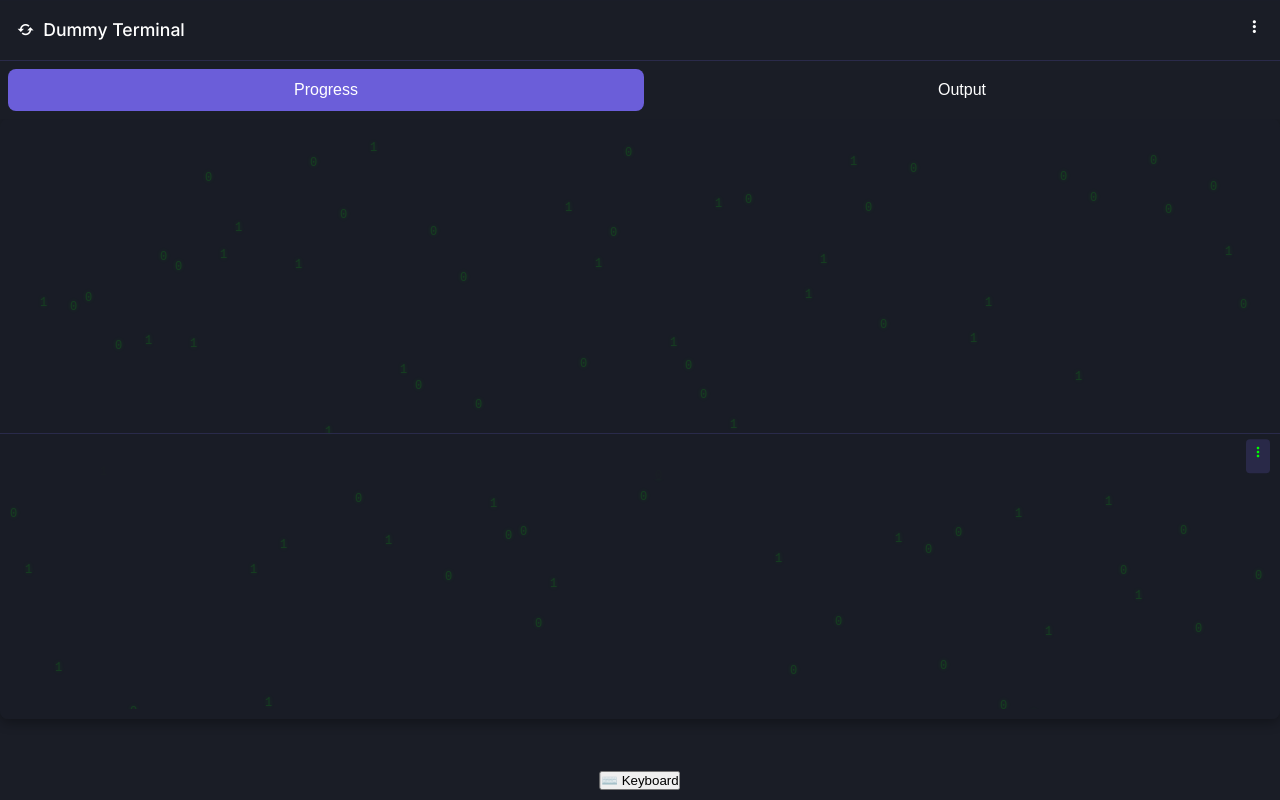
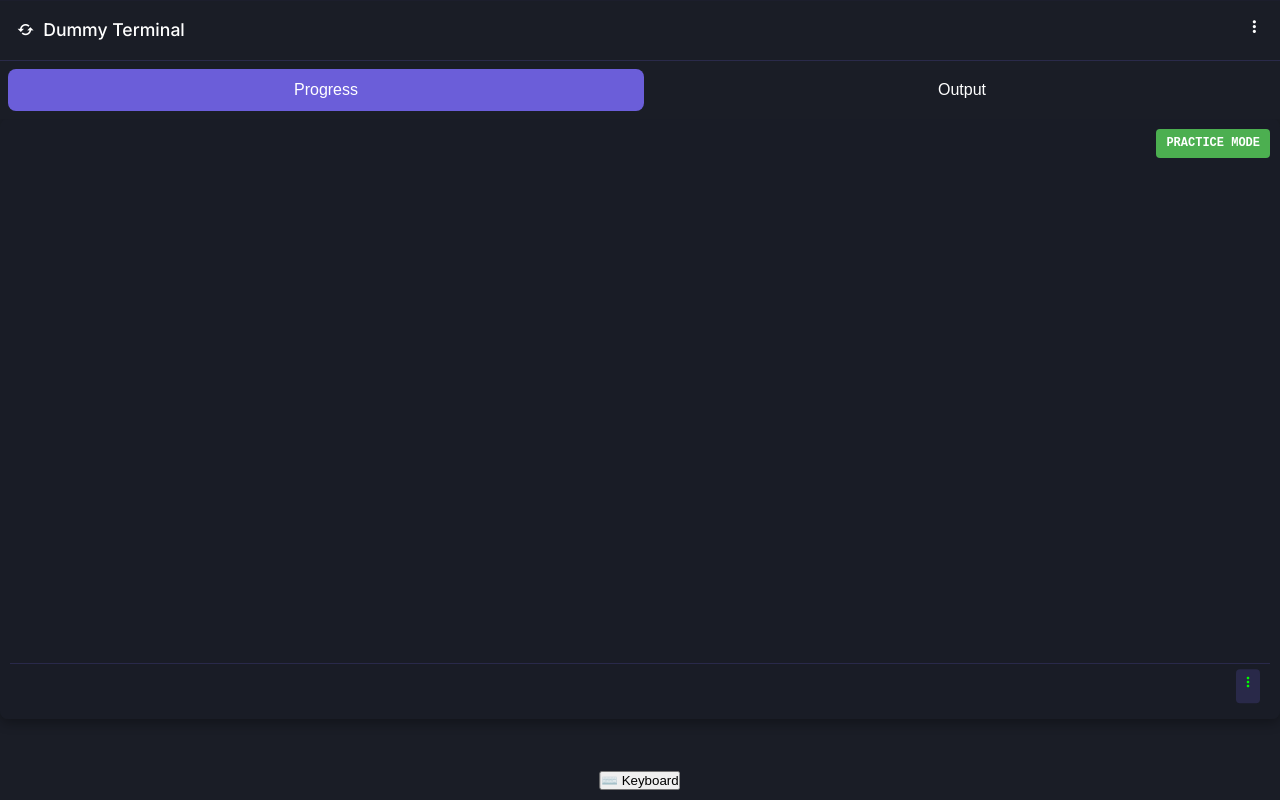
Before and after one commit to dkinzer222/Dummy_Terminal_Function, a Flask app: page / in a window 1280 px wide. Run offline with Flask 3, Linux system fonts and the light colour scheme.

Commit message:
Agent query: Please verify: 1. Is the terminal mode selector visible in the tools menu? 2. Can you switch between different modes? 3. Does the mode indicator update when switching modes? 4. Do the practice mode commands (help, ls, pwd) work correctly?

```diff
--- a/static/css/terminal.css
+++ b/static/css/terminal.css
@@ -14,6 +14,33 @@
     flex: 1 1 auto;
 }
 
+.mode-indicator {
+    position: absolute;
+    top: 10px;
+    right: 10px;
+    padding: 5px 10px;
+    border-radius: 4px;
+    font-size: 12px;
+    font-weight: bold;
+    z-index: 10;
+    text-transform: uppercase;
+}
+
+.mode-indicator.practice {
+    background-color: #4CAF50;
+    color: white;
+}
+
+.mode-indicator.system {
+    background-color: #f44336;
+    color: white;
+}
+
+.mode-indicator.virtual {
+    background-color: #2196F3;
+    color: white;
+}
+
 .terminal-output {
     flex: 1 1 auto;
     overflow-y: auto;
@@ -21,6 +48,7 @@
     position: relative;
     z-index: 2;
     background-color: rgba(26, 29, 38, 0.95);
+    margin-top: 30px;
 }
 
 @keyframes matrix-fall {
@@ -79,10 +125,7 @@
 }
 
 .command-container {
-    position: absolute;
-    bottom: 30vh;
-    left: 0;
-    right: 0;
+    position: relative;
     background-color: rgba(26, 29, 38, 0.95);
     padding: 10px;
     z-index: 1001;
--- a/static/js/terminal.js
+++ b/static/js/terminal.js
@@ -2,6 +2,25 @@ class Terminal {
     constructor() {
         this.glowTimeout = null;
         this.commandCount = 0;
+        this.mode = 'practice'; // Default mode
+        this.commandHistory = [];
+        this.historyIndex = -1;
+        this.mockFs = {
+            '/': {
+                'home': {
+                    'user': {
+                        'documents': {},
+                        'downloads': {},
+                        'desktop': {}
+                    }
+                },
+                'usr': {
+                    'bin': {},
+                    'local': {}
+                }
+            }
+        };
+        this.currentPath = '/home/user';
         this.init();
     }
 
@@ -19,6 +38,7 @@ class Terminal {
             this.setupInput();
             this.addEventListeners();
             this.setupMatrixBackground();
+            this.showWelcomeMessage();
         }
     }
 
@@ -26,6 +46,12 @@ class Terminal {
         this.terminal = document.querySelector('.terminal');
         this.output = document.querySelector('.terminal-output');
         this.input = document.querySelector('.command-input');
+
+        // Add mode indicator
+        this.modeIndicator = document.createElement('div');
+        this.modeIndicator.className = 'mode-indicator practice';
+        this.modeIndicator.innerHTML = 'Practice Mode';
+        this.terminal.insertBefore(this.modeIndicator, this.terminal.firstChild);
 
         // Add resize handle
         const resizeHandle = document.createElement('div');
@@ -58,6 +84,27 @@ class Terminal {
         }
     }
 
+    setMode(mode) {
+        this.mode = mode;
+        this.modeIndicator.className = `mode-indicator ${mode}`;
+        this.modeIndicator.innerHTML = `${mode.charAt(0).toUpperCase() + mode.slice(1)} Mode`;
+        this.showModeMessage();
+    }
+
+    showModeMessage() {
+        const messages = {
+            practice: 'Practice Mode: Safe environment for learning Linux commands. Type "help" for available commands.',
+            system: 'System Mode: Execute real system commands. Be cautious!',
+            virtual: 'Virtual Linux Mode: Full Linux environment simulation.'
+        };
+        this.write(messages[this.mode], 'system');
+    }
+
+    showWelcomeMessage() {
+        this.write('Network Security Toolkit v1.0', 'system');
+        this.write('Type "help" for available commands', 'system');
+    }
+
     updateGlowEffects(type, intensity) {
         const progressTab = document.querySelector('[data-tab="progress"]');
         const outputTab = document.querySelector('[data-tab="output"]');
@@ -76,7 +123,6 @@ class Terminal {
                 break;
         }
 
-        // Reset glow after inactivity
         clearTimeout(this.glowTimeout);
         this.glowTimeout = setTimeout(() => {
             progressTab.className = 'tab-button' + (progressTab.classList.contains('active') ? ' active' : '');
@@ -105,6 +151,148 @@ class Terminal {
         this.input.addEventListener('input', () => {
             this.updateGlowEffects('typing', 1);
         });
+
+        // Add command history navigation
+        this.input.addEventListener('keydown', (e) => {
+            if (e.key === 'ArrowUp') {
+                e.preventDefault();
+                this.navigateHistory('up');
+            } else if (e.key === 'ArrowDown') {
+                e.preventDefault();
+                this.navigateHistory('down');
+            } else if (e.key === 'Tab') {
+                e.preventDefault();
+                this.handleTabCompletion();
+            }
+        });
+    }
+
+    navigateHistory(direction) {
+        if (this.commandHistory.length === 0) return;
+
+        if (direction === 'up') {
+            this.historyIndex = Math.min(this.historyIndex + 1, this.commandHistory.length - 1);
+        } else {
+            this.historyIndex = Math.max(this.historyIndex - 1, -1);
+        }
+
+        if (this.historyIndex >= 0) {
+            this.input.value = this.commandHistory[this.commandHistory.length - 1 - this.historyIndex];
+        } else {
+            this.input.value = '';
+        }
+    }
+
+    handleTabCompletion() {
+        const input = this.input.value;
+        const commands = {
+            practice: ['help', 'ls', 'cd', 'pwd', 'echo', 'cat', 'mkdir', 'touch', 'rm', 'clear'],
+            system: ['ls', 'pwd', 'whoami', 'date', 'ps', 'df', 'free', 'uptime', 'uname'],
+            virtual: ['ls', 'cd', 'pwd', 'vim', 'nano', 'gcc', 'python', 'node', 'npm', 'git']
+        };
+
+        const matches = commands[this.mode].filter(cmd => cmd.startsWith(input));
+        if (matches.length === 1) {
+            this.input.value = matches[0];
+        } else if (matches.length > 1) {
+            this.write(matches.join('  '), 'system');
+        }
+    }
+
+    async executeCommand(command) {
+        if (!command.trim()) return;
+
+        // Add to history
+        this.commandHistory.push(command);
+        this.historyIndex = -1;
+
+        // Display command
+        const output = document.createElement('div');
+        output.className = 'terminal-line output new-command';
+        output.textContent = `$ ${command}`;
+        this.output.appendChild(output);
+
+        // Process command based on mode
+        switch (this.mode) {
+            case 'practice':
+                this.executePracticeCommand(command);
+                break;
+            case 'system':
+                await this.executeSystemCommand(command);
+                break;
+            case 'virtual':
+                this.executeVirtualCommand(command);
+                break;
+        }
+
+        // Clear input and scroll
+        this.input.value = '';
+        this.output.scrollTop = this.output.scrollHeight;
+        this.updateGlowEffects('command', 2);
+    }
+
+    executePracticeCommand(command) {
+        const [cmd, ...args] = command.trim().split(' ');
+
+        switch (cmd) {
+            case 'help':
+                this.write(`Available commands: help, ls, cd, pwd, echo, cat, mkdir, touch, rm, clear
+Use TAB for command completion and arrow keys for command history.`, 'help');
+                break;
+            case 'ls':
+                this.write('Documents  Downloads  Desktop', 'success');
+                break;
+            case 'pwd':
+                this.write(this.currentPath, 'success');
+                break;
+            case 'cd':
+                if (args[0] === '..') {
+                    this.currentPath = this.currentPath.split('/').slice(0, -1).join('/') || '/';
+                } else if (args[0]) {
+                    this.currentPath += '/' + args[0];
+                }
+                break;
+            case 'clear':
+                this.output.innerHTML = '';
+                break;
+            default:
+                this.write(`Command '${cmd}' not found. Type 'help' for available commands.`, 'error');
+        }
+    }
+
+    async executeSystemCommand(command) {
+        try {
+            const response = await fetch('/api/system', {
+                method: 'POST',
+                headers: { 'Content-Type': 'application/json' },
+                body: JSON.stringify({ command })
+            });
+
+            const result = await response.json();
+
+            if (result.error) {
+                this.write(result.message, 'error');
+            } else {
+                if (result.output) this.write(result.output, 'success');
+                if (result.error_output) this.write(result.error_output, 'error');
+            }
+        } catch (error) {
+            this.write('Error executing system command: ' + error.message, 'error');
+        }
+    }
+
+    executeVirtualCommand(command) {
+        // Simulate virtual Linux environment
+        this.write(`Simulating: ${command}`, 'system');
+        this.write('Virtual Linux environment is under development.', 'system');
+    }
+
+    write(text, type = 'output') {
+        const line = document.createElement('div');
+        line.className = `terminal-line ${type}`;
+        line.textContent = text;
+        this.output.appendChild(line);
+        this.output.scrollTop = this.output.scrollHeight;
     }
 
     setupMatrixBackground() {
@@ -133,38 +321,6 @@ class Terminal {
             }
         }, 100);
     }
-
-    executeCommand(command) {
-        // Display in output section with animation
-        const output = document.createElement('div');
-        output.className = 'terminal-line output new-command';
-        output.textContent = command;
-        this.output.appendChild(output);
-
-        // Auto-scroll
-        this.output.scrollTop = this.output.scrollHeight;
-
-        // Update glow effects
-        this.updateGlowEffects('command', 2);
-    }
-
-    write(text, type = 'output') {
-        const line = document.createElement('div');
-        line.className = `terminal-line ${type}`;
-        line.textContent = text;
-        this.output.appendChild(line);
-        this.output.scrollTop = this.output.scrollHeight;
-    }
-
-    addEventListeners() {
-        if (!this.input) return;
-
-        this.input.addEventListener('click', () => {
-            if (window.keyboard) {
-                window.keyboard.toggleKeyboard(true);
-            }
-        });
-    }
 }
 
 document.addEventListener('DOMContentLoaded', () => {
--- a/static/js/tools.js
+++ b/static/js/tools.js
@@ -4,7 +4,20 @@ class ToolsManager {
         this.initializeRetries = 0;
         this.maxRetries = 5;
         this.retryDelay = 1000;
+        this.currentMode = 'practice'; // Default mode
         this.tools = [
+            {
+                id: 'terminal-mode',
+                name: 'Terminal Mode',
+                icon: 'bx bx-command',
+                description: 'Switch between Practice, System, and Virtual Linux modes',
+                action: 'mode',
+                modes: [
+                    { id: 'practice', name: 'Practice Mode', description: 'Learn Linux commands safely' },
+                    { id: 'system', name: 'System Mode', description: 'Execute real system commands' },
+                    { id: 'virtual', name: 'Virtual Linux', description: 'Full Linux environment' }
+                ]
+            },
             {
                 id: 'port-scanner',
                 name: 'Port Scanner',
@@ -49,7 +62,6 @@ class ToolsManager {
             }
         ];
 
-        // Start initialization when DOM is ready
         if (document.readyState === 'loading') {
             document.addEventListener('DOMContentLoaded', () => {
                 setTimeout(() => this.initWithRetry(), 100);
@@ -144,14 +156,34 @@ class ToolsManager {
 
             try {
                 requestAnimationFrame(() => {
-                    const toolsHtml = this.tools.map(tool => `
+                    const toolsHtml = this.tools.map(tool => {
+                        if (tool.id === 'terminal-mode') {
+                            return `
+                                <div class="tool-card mode-selector" data-action="${tool.action}" id="${tool.id}">
+                                    <div class="tool-icon"><i class='${tool.icon}'></i></div>
+                                    <div class="tool-name">${tool.name}</div>
+                                    <div class="tool-description">${tool.description}</div>
+                                    <div class="mode-buttons">
+                                        ${tool.modes.map(mode => `
+                                            <button class="mode-btn ${this.currentMode === mode.id ? 'active' : ''}"
+                                                    data-mode="${mode.id}"
+                                                    title="${mode.description}">
+                                                ${mode.name}
+                                            </button>
+                                        `).join('')}
+                                    </div>
+                                </div>
+                            `;
+                        }
+                        return `
                             <div class="tool-card" data-action="${tool.action}" id="${tool.id}">
                                 <div class="tool-icon"><i class='${tool.icon}'></i></div>
                                 <div class="tool-name">${tool.name}</div>
                                 <div class="tool-description">${tool.description}</div>
                                 <button class="use-tool-btn">Use Tool</button>
                             </div>
-                    `).join('');
+                        `;
+                    }).join('');
 
                     this.toolsGrid.innerHTML = toolsHtml;
                     resolve();
@@ -175,8 +207,15 @@ class ToolsManager {
                     const toolCard = e.target.closest('.tool-card');
                     if (!toolCard) return;
 
+                    const modeBtn = e.target.closest('.mode-btn');
+                    if (modeBtn) {
+                        const mode = modeBtn.dataset.mode;
+                        this.switchMode(mode);
+                        return;
+                    }
+
                     const action = toolCard.dataset.action;
-                    if (action) {
+                    if (action && action !== 'mode') {
                         this.executeTool(action);
                         this.toolsMenu.classList.remove('expanded');
                     }
@@ -201,6 +240,21 @@ class ToolsManager {
 
             resolve();
         });
+    }
+
+    switchMode(mode) {
+        this.currentMode = mode;
+
+        // Update mode buttons
+        const modeButtons = document.querySelectorAll('.mode-btn');
+        modeButtons.forEach(btn => {
+            btn.classList.toggle('active', btn.dataset.mode === mode);
+        });
+
+        // Update terminal mode
+        if (window.terminal) {
+            window.terminal.setMode(mode);
+        }
     }
 
     executeTool(action) {
```
Also changed, not shown: other parts of static/css/terminal.css (+48 -0 lines). Lines whose indentation alone changed are shown as unchanged.
